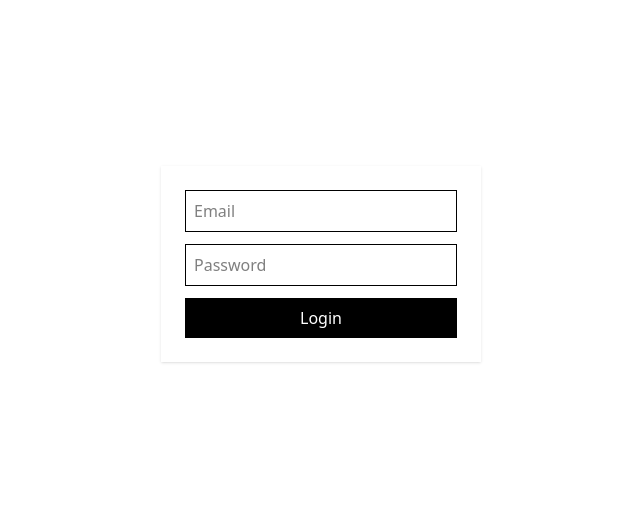
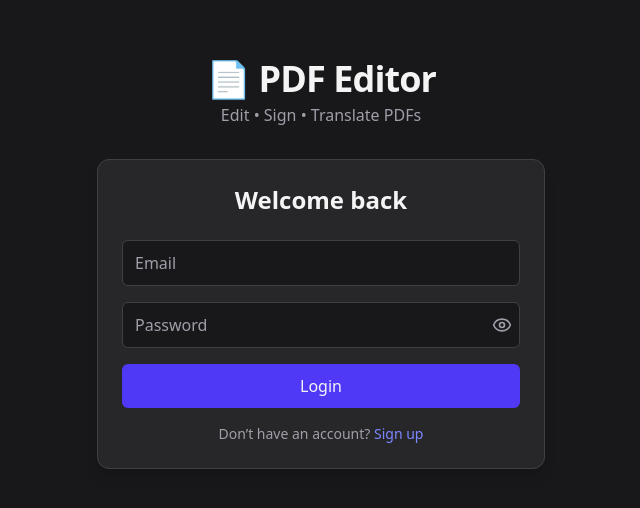
Before and after one commit to GauravZn/pdf-editor, a React (Vite) app in the folder frontend/: page /login in a window 1280 px wide. Shown: the part 136-644 px from the top of the page, without its empty margins (319-959 px from the left). Built offline with nearby package versions, Linux system fonts and the light colour scheme.

Commit message:
updated UI

```diff
--- a/frontend/package.json
+++ b/frontend/package.json
@@ -12,6 +12,7 @@
   "dependencies": {
     "@tailwindcss/vite": "^4.1.18",
     "axios": "^1.13.2",
+    "lucide-react": "^0.562.0",
     "react": "^19.2.0",
     "react-dom": "^19.2.0",
     "react-router-dom": "^7.12.0"
--- a/frontend/src/App.jsx
+++ b/frontend/src/App.jsx
@@ -1,16 +1,46 @@
 import { BrowserRouter, Routes, Route, Navigate } from "react-router-dom";
+
 import Signup from "./pages/Signup";
 import Login from "./pages/Login";
 import Dashboard from "./pages/Dashboard";
+
+import ProtectedRoute from "./routes/ProtectedRoute";
+import PublicRoute from "./routes/PublicRoute";
 
 function App() {
   return (
     <BrowserRouter>
       <Routes>
-        <Route path="/" element={<Navigate to="/login" />} />
-        <Route path="/signup" element={<Signup />} />
-        <Route path="/login" element={<Login />} />
-        <Route path="/dashboard" element={<Dashboard />} />
+        <Route path="/" element={<Navigate to="/login" replace />} />
+
+        {/* Public routes */}
+        <Route
+          path="/login"
+          element={
+            <PublicRoute>
+              <Login />
+            </PublicRoute>
+          }
+        />
+
+        <Route
+          path="/signup"
+          element={
+            <PublicRoute>
+              <Signup />
+            </PublicRoute>
+          }
+        />
+
+        {/* Protected routes */}
+        <Route
+          path="/dashboard"
+          element={
+            <ProtectedRoute>
+              <Dashboard />
+            </ProtectedRoute>
+          }
+        />
       </Routes>
     </BrowserRouter>
   );
--- a/frontend/src/pages/Dashboard.jsx
+++ b/frontend/src/pages/Dashboard.jsx
@@ -1,24 +1,7 @@
-import { useEffect } from "react";
 import { useNavigate } from "react-router-dom";
-import api from "../api/axios";
 
 export default function Dashboard() {
   const navigate = useNavigate();
-
-  useEffect(() => {
-    const token = localStorage.getItem("token");
-
-    if (!token) {
-      navigate("/login");
-      return;
-    }
-
-    // Optional: verify token with backend
-    api.get("/auth/me").catch(() => {
-      localStorage.removeItem("token");
-      navigate("/login");
-    });
-  }, [navigate]);
 
   const logout = () => {
     localStorage.removeItem("token");
@@ -26,16 +9,50 @@ export default function Dashboard() {
   };
 
   return (
-    <div className="min-h-screen flex flex-col items-center justify-center">
-      <h1 className="text-2xl font-bold mb-4">Dashboard</h1>
-      <p className="mb-6">You are logged in 🎉</p>
+    <div className="min-h-screen bg-zinc-900 text-zinc-100 flex flex-col items-center justify-center px-4">
 
-      <button
-        onClick={logout}
-        className="bg-red-600 text-white px-4 py-2"
+      {/* APP TITLE */}
+      <div className="mb-6 sm:mb-8 text-center">
+        <h1 className="text-3xl sm:text-4xl font-bold tracking-tight">
+          📄 PDF Editor
+        </h1>
+        <p className="text-zinc-400 mt-1 text-sm sm:text-base">
+          Edit • Sign • Translate PDFs
+        </p>
+      </div>
+
+      {/* DASHBOARD CARD */}
+      <div
+        className="
+          w-full
+          max-w-sm sm:max-w-md
+          bg-zinc-800 border border-zinc-700
+          rounded-xl
+          p-6 sm:p-8
+          shadow-lg
+          text-center
+        "
       >
-        Logout
-      </button>
+        <h2 className="text-xl sm:text-2xl font-semibold mb-2">
+          Dashboard
+        </h2>
+
+        <p className="text-zinc-400 mb-5 sm:mb-6 text-sm sm:text-base">
+          You are successfully logged in.
+        </p>
+
+        <button
+          onClick={logout}
+          className="
+            w-full py-2.5 rounded-md font-medium
+            bg-red-600 hover:bg-red-500
+            transition
+            text-sm sm:text-base
+          "
+        >
+          Logout
+        </button>
+      </div>
     </div>
   );
 }
--- a/frontend/src/pages/Login.jsx
+++ b/frontend/src/pages/Login.jsx
@@ -1,46 +1,139 @@
 import { useState } from "react";
 import api from "../api/axios";
 import { useNavigate } from "react-router-dom";
+import { Eye, EyeOff } from "lucide-react";
 
 export default function Login() {
   const [email, setEmail] = useState("");
   const [password, setPassword] = useState("");
+  const [showPassword, setShowPassword] = useState(false);
+  const [loading, setLoading] = useState(false);
   const navigate = useNavigate();
 
   const submit = async () => {
+    if (!email || !password) return;
+
     try {
-      const res = await api.post("/auth/login", {
-        email,
-        password,
-      });
-
+      setLoading(true);
+      const res = await api.post("/auth/login", { email, password });
       localStorage.setItem("token", res.data.token);
       navigate("/dashboard");
-    } catch (err) {
+    } catch {
       alert("Invalid credentials");
+    } finally {
+      setLoading(false);
     }
   };
 
   return (
-    <div className="flex h-screen items-center justify-center">
-      <div className="bg-white p-6 shadow w-80">
+    <div className="min-h-screen flex flex-col items-center justify-center bg-zinc-900 text-zinc-100 px-4">
+
+      {/* APP TITLE */}
+      <div className="mb-6 sm:mb-8 text-center">
+        <h1 className="text-3xl sm:text-4xl font-bold tracking-tight">
+          📄 PDF Editor
+        </h1>
+        <p className="text-zinc-400 mt-1 text-sm sm:text-base">
+          Edit • Sign • Translate PDFs
+        </p>
+      </div>
+
+      {/* LOGIN CARD */}
+      <div
+        className="
+          w-full
+          max-w-sm sm:max-w-md
+          bg-zinc-800 border border-zinc-700
+          rounded-xl p-5 sm:p-6
+          shadow-lg
+        "
+      >
+        <h2 className="text-xl sm:text-2xl font-semibold text-center mb-5 sm:mb-6">
+          Welcome back
+        </h2>
+
+        <form
+          onSubmit={(e) => {
+            e.preventDefault();
+            submit();
+          }}
+          className="space-y-3 sm:space-y-4"
+        >
+          {/* EMAIL */}
           <input
-          className="border p-2 w-full mb-3"
+            type="email"
             placeholder="Email"
+            className="
+              w-full px-3 py-2 sm:py-2.5
+              rounded-md
+              bg-zinc-900 border border-zinc-700
+              text-zinc-100 placeholder-zinc-400
+              focus:outline-none focus:ring-2 focus:ring-indigo-500
+              text-sm sm:text-base
+            "
+            value={email}
             onChange={(e) => setEmail(e.target.value)}
           />
+
+          {/* PASSWORD WITH TOGGLE */}
+          <div className="relative">
             <input
-          type="password"
-          className="border p-2 w-full mb-3"
+              type={showPassword ? "text" : "password"}
               placeholder="Password"
+              className="
+                w-full px-3 py-2 sm:py-2.5 pr-10
+                rounded-md
+                bg-zinc-900 border border-zinc-700
+                text-zinc-100 placeholder-zinc-400
+                focus:outline-none focus:ring-2 focus:ring-indigo-500
+                text-sm sm:text-base
+              "
+              value={password}
               onChange={(e) => setPassword(e.target.value)}
             />
+
             <button
-          onClick={submit}
-          className="bg-black text-white w-full py-2"
+              type="button"
+              onClick={() => setShowPassword(!showPassword)}
+              className="
+                absolute inset-y-0 right-2
+                flex items-center
+                text-zinc-400 hover:text-zinc-200
+                focus:outline-none
+              "
+              aria-label={showPassword ? "Hide password" : "Show password"}
             >
-          Login
+              {showPassword ? (
+                <EyeOff className="w-4 h-4 sm:w-5 sm:h-5" />
+              ) : (
+                <Eye className="w-4 h-4 sm:w-5 sm:h-5" />
+              )}
             </button>
+          </div>
+
+          <button
+            type="submit"
+            disabled={loading}
+            className="
+              w-full py-2.5 rounded-md font-medium
+              bg-indigo-600 hover:bg-indigo-500
+              transition disabled:opacity-50
+              text-sm sm:text-base
+            "
+          >
+            {loading ? "Logging in..." : "Login"}
+          </button>
+        </form>
+
+        <p className="text-xs sm:text-sm text-zinc-400 text-center mt-4">
+          Don’t have an account?{" "}
+          <span
+            onClick={() => navigate("/signup")}
+            className="text-indigo-400 cursor-pointer hover:underline"
+          >
+            Sign up
+          </span>
+        </p>
       </div>
     </div>
   );
--- a/frontend/src/pages/Signup.jsx
+++ b/frontend/src/pages/Signup.jsx
@@ -1,53 +1,128 @@
 import { useState } from "react";
 import { useNavigate } from "react-router-dom";
 import api from "../api/axios";
+import { Eye, EyeOff } from "lucide-react";
 
 export default function Signup() {
   const [email, setEmail] = useState("");
   const [password, setPassword] = useState("");
+  const [showPassword, setShowPassword] = useState(false);
+  const [loading, setLoading] = useState(false);
   const navigate = useNavigate();
 
   const handleSignup = async () => {
+    if (!email || !password) {
+      alert("Email and password required");
+      return;
+    }
+
     try {
-      await api.post("/auth/signup", {
+      setLoading(true);
+
+      console.log("📤 Signing up user...");
+
+      // 1️⃣ SIGNUP
+      await api.post("/auth/signup", { email, password });
+
+      console.log("✅ Signup successful");
+
+      // 2️⃣ AUTO LOGIN
+      const loginRes = await api.post("/auth/login", {
         email,
         password,
       });
 
-      alert("Signup successful. Please login.");
-      navigate("/login");
+      console.log("🔐 Logged in");
+
+      // 3️⃣ STORE TOKEN
+      localStorage.setItem("token", loginRes.data.token);
+
+      // 4️⃣ REDIRECT
+      navigate("/dashboard");
     } catch (err) {
+      console.error("❌ Signup/Login error:", err);
       alert(err.response?.data?.message || "Signup failed");
+    } finally {
+      setLoading(false);
     }
   };
 
   return (
-    <div className="min-h-screen flex items-center justify-center bg-gray-100">
-      <div className="bg-white p-6 rounded shadow w-80">
-        <h1 className="text-xl font-bold mb-4 text-center">Signup</h1>
+    <div className="min-h-screen flex flex-col items-center justify-center bg-zinc-900 text-zinc-100 px-4">
 
+      {/* APP TITLE */}
+      <div className="mb-6 sm:mb-8 text-center">
+        <h1 className="text-3xl sm:text-4xl font-bold tracking-tight">
+          📄 PDF Editor
+        </h1>
+        <p className="text-zinc-400 mt-1 text-sm sm:text-base">
+          Edit • Sign • Translate PDFs
+        </p>
+      </div>
+
+      {/* SIGNUP CARD */}
+      <div className="w-full max-w-sm sm:max-w-md bg-zinc-800 border border-zinc-700 rounded-xl p-5 sm:p-6 shadow-lg">
+
+        <h2 className="text-xl sm:text-2xl font-semibold text-center mb-5 sm:mb-6">
+          Create account
+        </h2>
+
+        <form
+          onSubmit={(e) => {
+            e.preventDefault();
+            handleSignup();
+          }}
+          className="space-y-4"
+        >
           <input
             type="email"
             placeholder="Email"
-          className="border p-2 w-full mb-3"
+            className="w-full px-3 py-2 sm:py-2.5 rounded-md bg-zinc-900 border border-zinc-700 text-zinc-100 placeholder-zinc-400 focus:outline-none focus:ring-2 focus:ring-indigo-500"
             value={email}
             onChange={(e) => setEmail(e.target.value)}
           />
 
+          {/* PASSWORD WITH TOGGLE */}
+          <div className="relative">
             <input
-          type="password"
+              type={showPassword ? "text" : "password"}
               placeholder="Password"
-          className="border p-2 w-full mb-4"
+              className="w-full px-3 py-2 sm:py-2.5 pr-10 rounded-md bg-zinc-900 border border-zinc-700 text-zinc-100 placeholder-zinc-400 focus:outline-none focus:ring-2 focus:ring-indigo-500"
               value={password}
               onChange={(e) => setPassword(e.target.value)}
             />
 
             <button
-          onClick={handleSignup}
-          className="bg-black text-white w-full py-2"
+              type="button"
+              onClick={() => setShowPassword(!showPassword)}
+              className="absolute right-3 top-1/2 -translate-y-1/2 text-zinc-400 hover:text-zinc-200"
             >
-          Sign Up
+              {showPassword ? (
+                <EyeOff className="w-5 h-5" />
+              ) : (
+                <Eye className="w-5 h-5" />
+              )}
             </button>
+          </div>
+
+          <button
+            type="submit"
+            disabled={loading}
+            className="w-full py-2.5 rounded-md font-medium bg-indigo-600 hover:bg-indigo-500 transition disabled:opacity-50"
+          >
+            {loading ? "Creating account..." : "Sign up"}
+          </button>
+        </form>
+
+        <p className="text-xs sm:text-sm text-zinc-400 text-center mt-4">
+          Already have an account?{" "}
+          <span
+            onClick={() => navigate("/login")}
+            className="text-indigo-400 cursor-pointer hover:underline"
+          >
+            Log in
+          </span>
+        </p>
       </div>
     </div>
   );
--- /dev/null
+++ b/frontend/src/routes/ProtectedRoute.jsx
@@ -0,0 +1,6 @@
+import { Navigate } from "react-router-dom";
+
+export default function ProtectedRoute({ children }) {
+  const token = localStorage.getItem("token");
+  return token ? children : <Navigate to="/login" replace />;
+}
--- /dev/null
+++ b/frontend/src/routes/PublicRoute.jsx
@@ -0,0 +1,6 @@
+import { Navigate } from "react-router-dom";
+
+export default function PublicRoute({ children }) {
+  const token = localStorage.getItem("token");
+  return token ? <Navigate to="/dashboard" replace /> : children;
+}
```
Also changed, not shown: 1 other file (tests, documents, lock files or other folders). Lines whose indentation alone changed are shown as unchanged.
